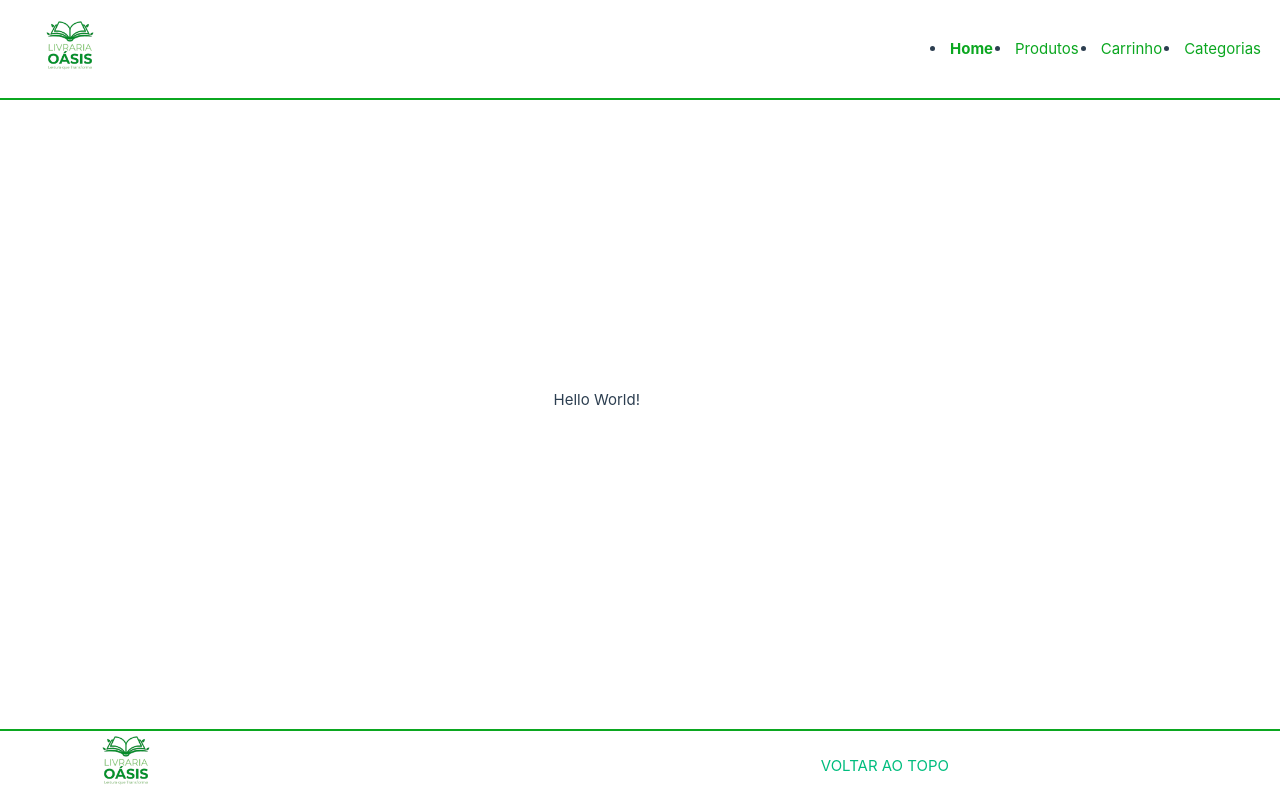
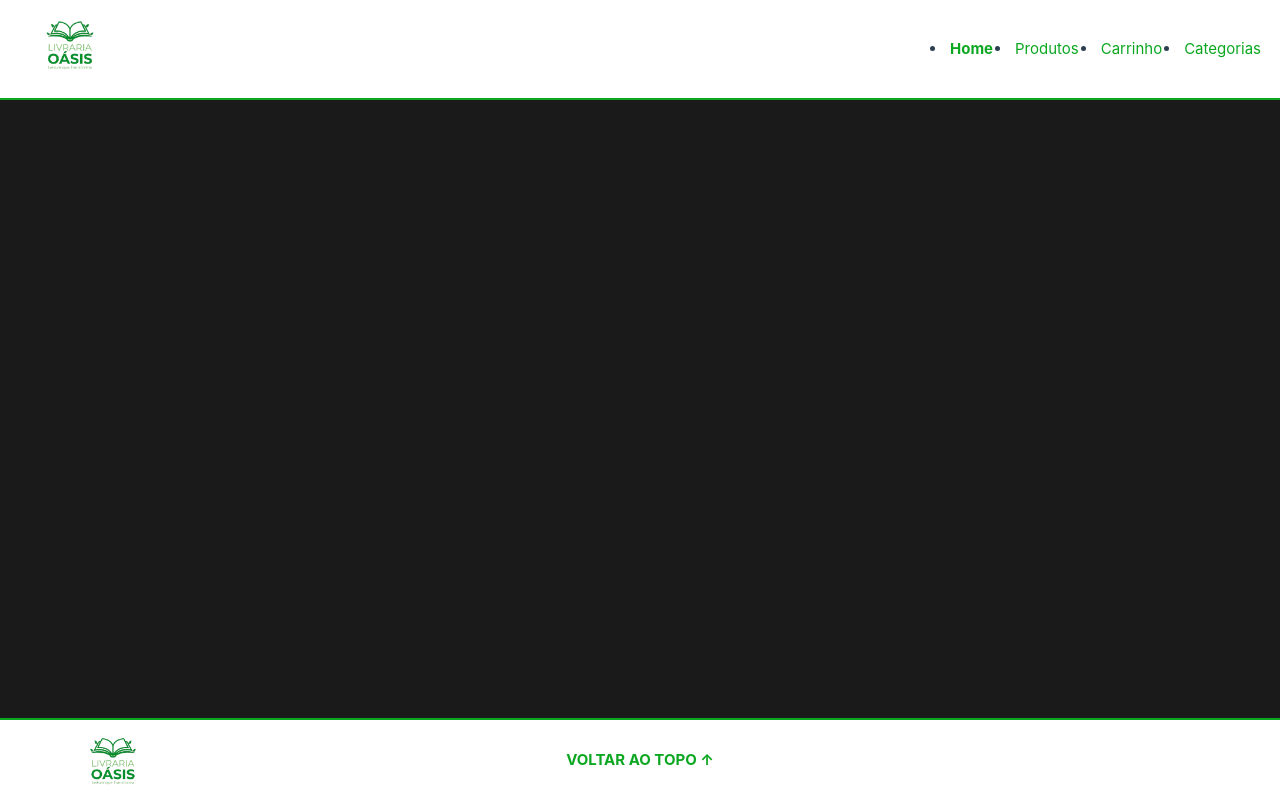
Before and after one commit to JoaoHBB2010/projeto_livraria, a Vue app: page / in a window 1280 px wide. Built offline with nearby package versions, Linux system fonts and the light colour scheme.

Commit message:
Finalização inicial do Footer

```diff
--- a/src/App.vue
+++ b/src/App.vue
@@ -13,5 +13,24 @@ import AppFooter from './components/layout/AppFooter.vue';
   <AppFooter />
 </template>
 
-<style scoped>
+<style>
+body {
+  margin: 0;
+  padding: 0;
+  background-color: #1a1a1a;
+}
+
+#app {
+  display: flex;
+  flex-direction: column;
+  min-height: 100vh;
+  width: 100%;
+  max-width: 100%;
+  padding: 0;
+}
+
+main {
+  flex: 1;
+  width: 100%;
+}
 </style>
--- a/src/components/layout/AppFooter.vue
+++ b/src/components/layout/AppFooter.vue
@@ -1,36 +1,70 @@
 <script setup>
+const scrollToTop = (event) => {
+  event.preventDefault()
+  window.scrollTo({
+    top: 0,
+    behavior: 'smooth'
+  })
+}
 </script>
 
 <template>
   <footer>
-    <div>
-        <h1>
-            <RouterLink><img src="/public/logoDefinitiva.png" alt="LOGO"></RouterLink>
-        </h1>
+    <div class="footer-container">
+      <div class="logo-area">
+        <RouterLink to="/">
+          <img src="/logoDefinitiva.png" alt="Livraria Oásis">
+        </RouterLink>
       </div>
 
-    <a href="#">VOLTAR AO TOPO</a>
+      <a href="#" @click="scrollToTop" class="back-to-top">
+        VOLTAR AO TOPO ↑
+      </a>
+
+      <div class="right-space"></div>
+    </div>
   </footer>
 </template>
 
 <style scoped>
-footer{
-    position: fixed;
-    bottom: 0;
-    left: 0;
+footer {
   width: 100%;
   border-top: 2px solid #0ba720;
   background: #ffffff;
   color: #0ba720;
+  padding: 10px 0;
   margin-top: auto;
+}
+
+.footer-container {
+  max-width: 1200px;
+  margin: 0 auto;
+  padding: 0 20px;
   display: flex;
+  justify-content: space-between;
   align-items: center;
 }
-footer a{
+
+.logo-area, .right-space {
+  flex: 1;
+  display: flex;
+}
+
+.logo-area img {
+  max-width: 100px;
+  display: block;
+}
+
+.back-to-top {
   text-decoration: none;
-    padding-left: 11%;
+  color: #0ba720;
+  font-weight: bold;
+  white-space: nowrap;
+  transition: opacity 0.2s;
+  text-align: center;
 }
-footer img{
-    max-width: 15%;
+
+.back-to-top:hover {
+  opacity: 0.7;
 }
 </style>
```
Lines whose indentation alone changed are shown as unchanged.
